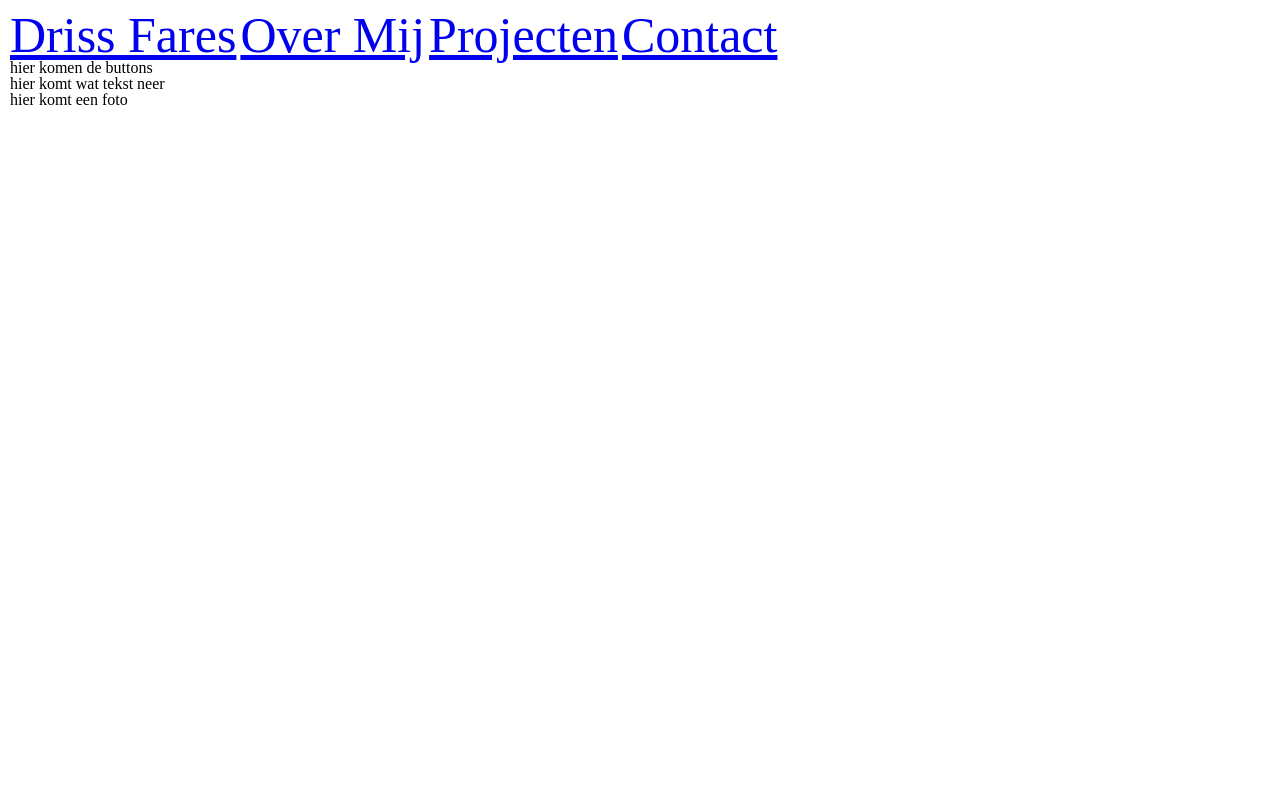
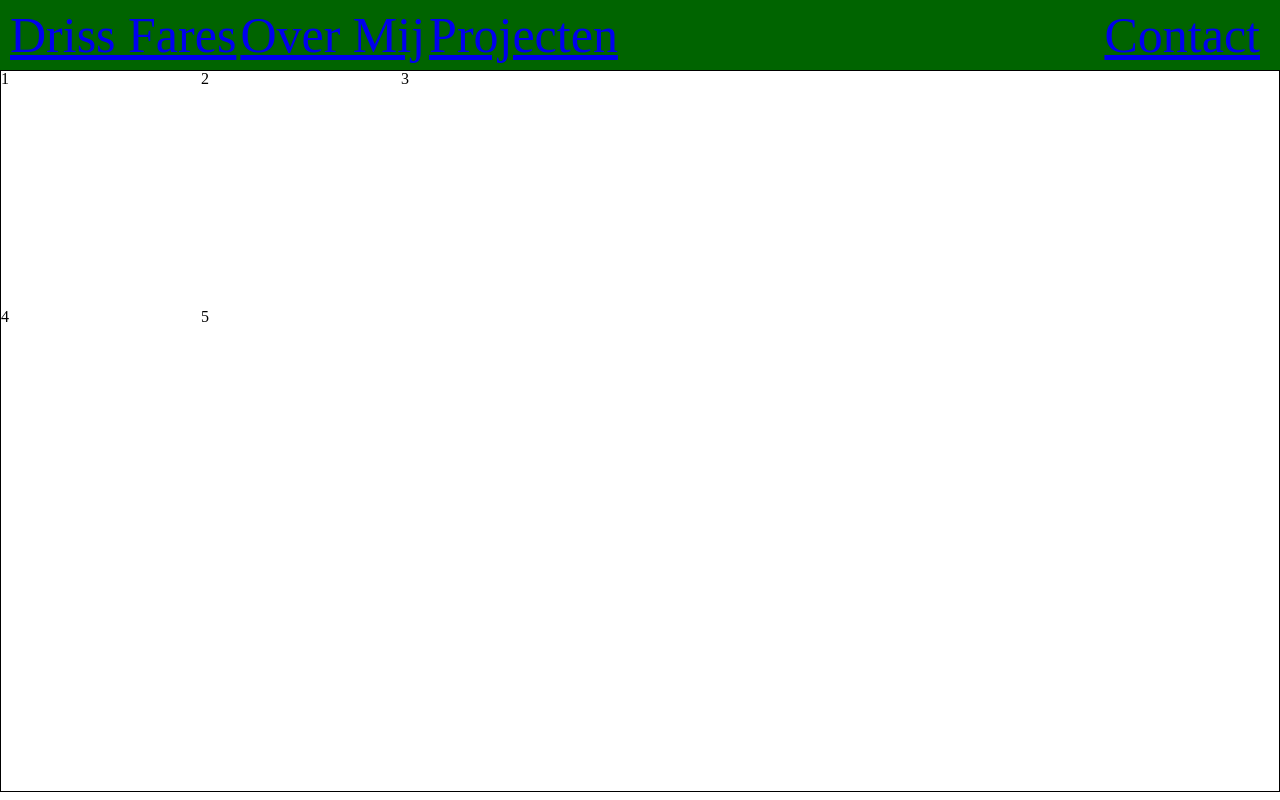
Before and after one commit to DrissFares/pofo, a plain HTML site: page HTML/contact.html in a window 1280 px wide. Drawn offline with Linux system fonts and the light colour scheme; files that its build step writes are made by us from their sources.

Commit message:
grid toegevoegd

```diff
--- a/CSS/style.css
+++ b/CSS/style.css
@@ -50,11 +50,6 @@ table {
 body {
   background-color: white;
 }
-.wrapper {
-  display: grid;
-  grid-template-columns: repeat(3 1fr);
-  grid-auto-rows: 120px;
-}
 
 
 a {
@@ -72,3 +67,16 @@ a:hover{
 main {
   padding: 10px;
 }
+
+main {
+	background-color: darkgreen;
+}
+
+.wrapper {
+	display: grid;
+	grid-template-columns: 200px 200px 200px;
+	grid-template-rows: 33% 33% 33%;
+	background-color: rgba(red, green, blue, alpha);
+	border: 1px solid black;
+	height: 90vh;
+}
--- a/HTML/contact.html
+++ b/HTML/contact.html
@@ -3,23 +3,32 @@
 <head>
     <meta charset="UTF-8">
     <title>fdsgdrager</title>
-    <link rel="stylesheet" href="CSS/style.css">
+    <link rel="stylesheet" href="../CSS/style.css">
 </head>
 <body>
     <main>
         <a href="../index.html">Driss Fares</a>
         <a href="overmij.html">Over Mij</a>
         <a href="projecten.html">Projecten</a>
-        <a href="#">Contact</a>
+        <div id="contactstuk">
+            <a href="#">Contact</a>
+        </div>
 
 
 
 
 
-        <div class="header">hier komen de buttons</div>
-        <div class="aside">hier komt wat tekst neer</div>
-        <div class="img">hier komt een foto</div>
+
     </main>
+    <div class="wrapper">
+        <div>1</div>
+        <div>2</div>
+        <div>3</div>
+        <div>4</div>
+        <div>5</div>
 
+
+
+    </div>
 </body>
 </html>
```
Also changed, not shown: HTML/overmij.html (+18 -5 lines), HTML/projecten.html (+15 -4 lines), index.html (+14 -11 lines).
